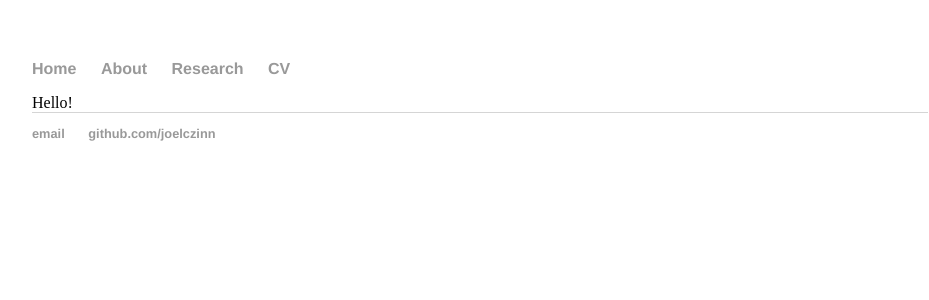
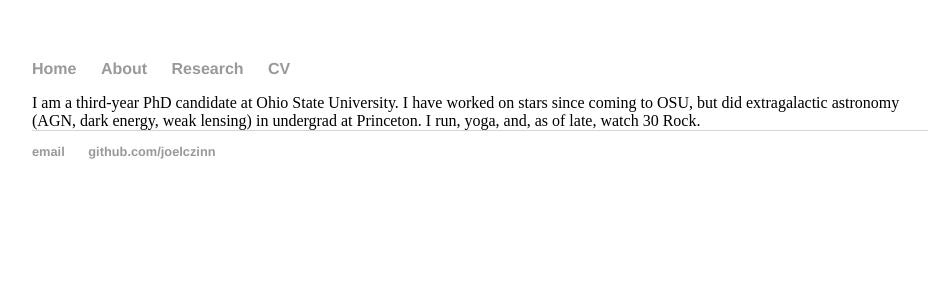
Before and after one commit to joelczinn/joelczinn.github.io, a Jekyll site: the page built from about/index.html, in a window 1280 px wide. Shown: the top 300 px of the page, without its empty margins (160-1089 px from the left). Built offline with Jekyll 4.4.1, drawn with Linux system fonts in a browser that asks for light colours.

Commit message:
added cv section todo: add a CV add google analytics

```diff
--- a/.#_config.yml
+++ /dev/null
@@ -1 +0,0 @@
-jzinn@Joels-MacBook-Air-2.local.54351
--- a/.#index.html
+++ /dev/null
@@ -1 +0,0 @@
-jzinn@Joels-MacBook-Air-2.local.54351
--- a/about/index.html
+++ b/about/index.html
@@ -2,4 +2,6 @@
 layout: default
 title: About me
 ---
-Hello!
+I am a third-year PhD candidate at Ohio State University. I have worked on stars since coming to OSU, but did extragalactic astronomy (AGN, dark energy, weak lensing) in undergrad at Princeton.
+
+I run, yoga, and, as of late, watch 30 Rock.
--- a/blog/index.html
+++ b/blog/index.html
@@ -7,4 +7,4 @@
   {% for post in site.posts %}
   <li><span>{{ post.date | date_to_string }}</span> » <a href="{{ post.url }}" title="{{ post.title }}">{{ post.title }}</a></li>
   {% endfor %}
-  </ul>
+</ul>
--- /dev/null
+++ b/cv/index.html
@@ -0,0 +1,5 @@
+I received A.B. magna cum laude from Princeton University in Astrophysical Sciences, where I worked with [Michael Strauss](http://www.astro.princeton.edu/~strauss/index.html) on identifying AGN-galaxy strong lenses in SDSS; [Richard Gott](http://web.astro.princeton.edu/people/j-richard-gott-iii) on predicting Slow-Roll dark energy constraints with Planck; and [David Spergel](http://www.astro.princeton.edu/~dns/) on AGN-galaxy magnification weak lensing in WISE and BOSS.
+
+I am currently a PhD candidate in the Astronomy department at Ohio State University working with [Dennis Stello](https://www.physics.unsw.edu.au/staff/dennis-stello) and [Marc Pinsonneault](http://www.astronomy.ohio-state.edu/~pinsono/) on red giant asteroseismology with Kepler and K2, most recently in the context of the [Galactic Archaeology Programme](http://www.physics.usyd.edu.au/k2gap/).
+
+[Full C.V.](cv.pdf)
```
Also changed, not shown: _posts/2017-01-07-first-blog-post.md (+3 -0 lines), _config.yml (line endings or trailing spaces), index.html (line endings or trailing spaces), 1 other file.
